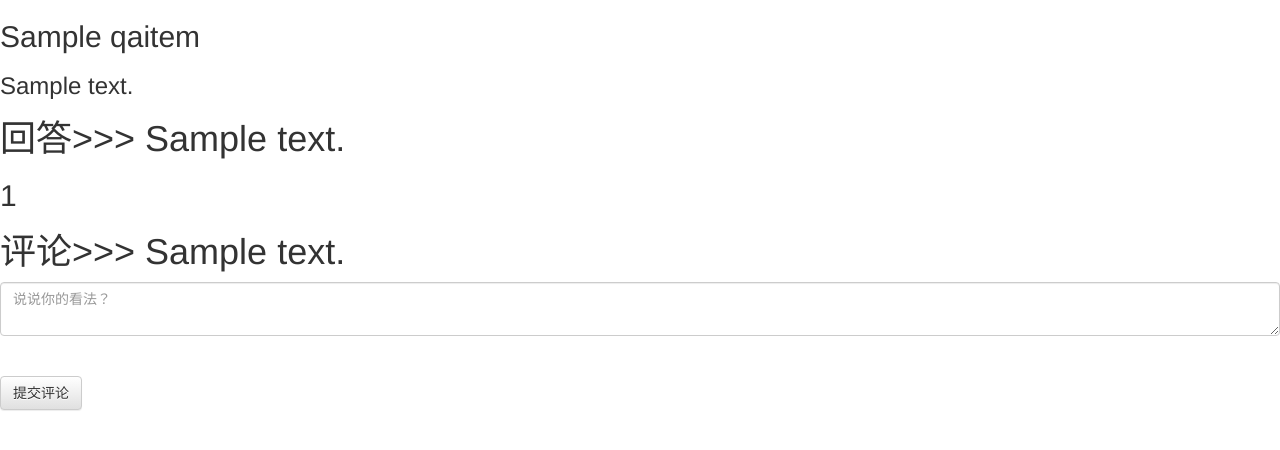
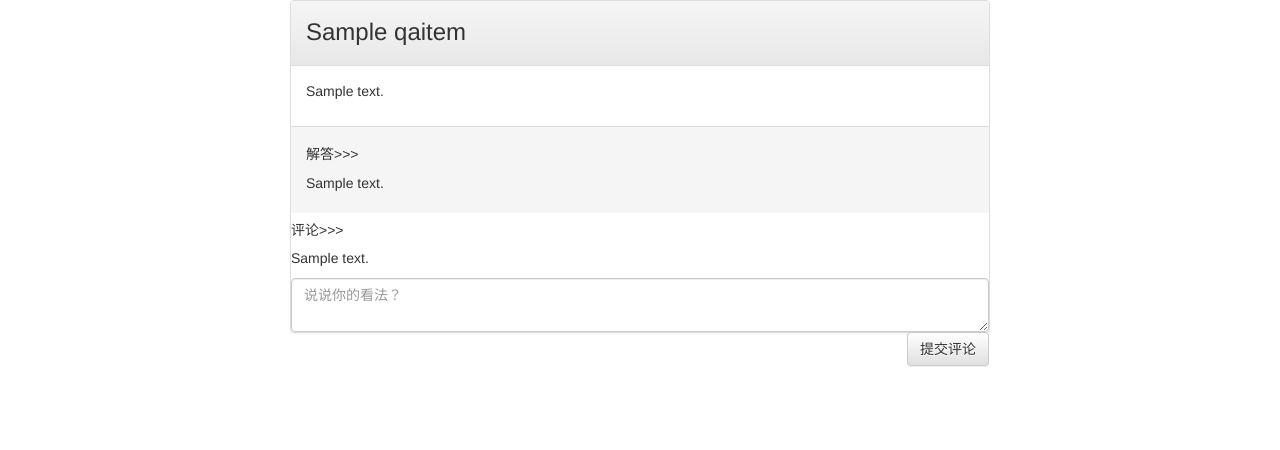
Before and after one commit to braid123/crossin, a Django app: page /faq/questions/1/ in a window 1280 px wide. Shown: the top 450 px of the page. Run offline with Django 3.2, Linux system fonts and the light colour scheme; tables that the repository leaves empty hold one stand-in row (values such as "Sample post").

Commit message:
init commit

```diff
--- a/AutoQASystem/qa_index/templates/question.html
+++ b/AutoQASystem/qa_index/templates/question.html
@@ -2,31 +2,57 @@
 <html lang="en">
 <head>
         {% load static %}
-        <link rel='stylesheet' type='text/css' href="{% static 'bootstrap\css\bootstrap.min.css' %}" />
-        <link rel='stylesheet' type='text/css' href="{% static 'bootstrap\css\bootstrap-theme.min.css' %}" />
-        <link rel='stylesheet' type='text/css' href="{% static 'bootstrap\css\bootstrap-datetimepicker.min.css' %}" />
+        <link rel='stylesheet' type='text/css' href="{% static 'css\my-style.css' %}"/>
+        <link rel='stylesheet' type='text/css' href="{% static 'css\bootstrap.min.css' %}" />
+        <link rel='stylesheet' type='text/css' href="{% static 'css\bootstrap-theme.min.css' %}" />
+        <link rel='stylesheet' type='text/css' href="{% static 'css\bootstrap-datetimepicker.min.css' %}" />
         <meta charset="UTF-8">
-    <title>问题</title>
+        <style type="text/css">
+            /* Custom container */
+            .container-narrow {
+              margin: 0 auto;
+              max-width: 700px;
+            }
+          </style>
+    <title>{{ title }}</title>
 </head>
 <body>
-        <h2>{{ title }}</h2>
-        <h3>{{ description }}</h3>
-        <h1>
-        回答>>>
+<div class="container content">
+    <div class="container-narrow">
+        <div class="panel panel-default">
+            <div class="panel-heading">
+            <h3 style="margin-top:8px">{{ title }}</h3>
+            </div>
+            <div class="panel-body">
+            <p>{{ description }}</p>
+            </div>
+            <div class="panel-footer">
+                <h5>解答>>></h5>
+                <div>
+                    <p>
                     {{ answer }}
-        </h1>
-        <h2>{{ qid }}</h2>
-        <h1>
-        评论>>>
+                    </p>
+                </div>
+            </div>
+            <div class="comments">
+                <h5>评论>>></h5>
+                <div>
                 {% for i in comment.all %}
-            {{ i.content }}
+                    <p>{{ i.content }}</p>
                 {% endfor %}
-        </h1>
+                </div>
+            </div>
             <form action="/faq/questions/{{qid}}/" method="post">
             {% csrf_token %}
-    <textarea type="text" class="form-control" name="comment" placeholder="说说你的看法？"></textarea>
-    <br><br/>
+            <div>
+            <textarea  type="text" class="form-control" name="comment" placeholder="说说你的看法？"></textarea>
+            </div>
+            <div class="pull-right">
             <button type="submit" class="btn btn-default">提交评论</button>
+            </div>
             </form>
+        </div>
+    </div>
+</div>
 </body>
 </html>
--- a/AutoQASystem/qa_index/templates/search/search.html
+++ b/AutoQASystem/qa_index/templates/search/search.html
@@ -14,13 +14,14 @@
   </style>
 <link rel='stylesheet' type='text/css' href="{% static 'css\bootstrap.min.css' %}" media="screen" />
 <link rel='stylesheet' type='text/css' href="{% static 'css\my-style.css' %}"/>
+<title>Search</title>
 <div class="container content">
     <div class="container-narrow">
         <div class="text" style="text-align:center;">
             <h3>查询问题</h3>
         </div>
         <div class="row" style="padding:0 15px">
-            <div class="col-lg-6 mysearch">
+            <div class="search" style="width: 100%;">
                 <form role="search" method="get" id="searchform" action="{% url 'haystack_search' %}">
                     {% csrf_token %}
                     <div class="input-group">
```
Lines whose indentation alone changed are shown as unchanged.
